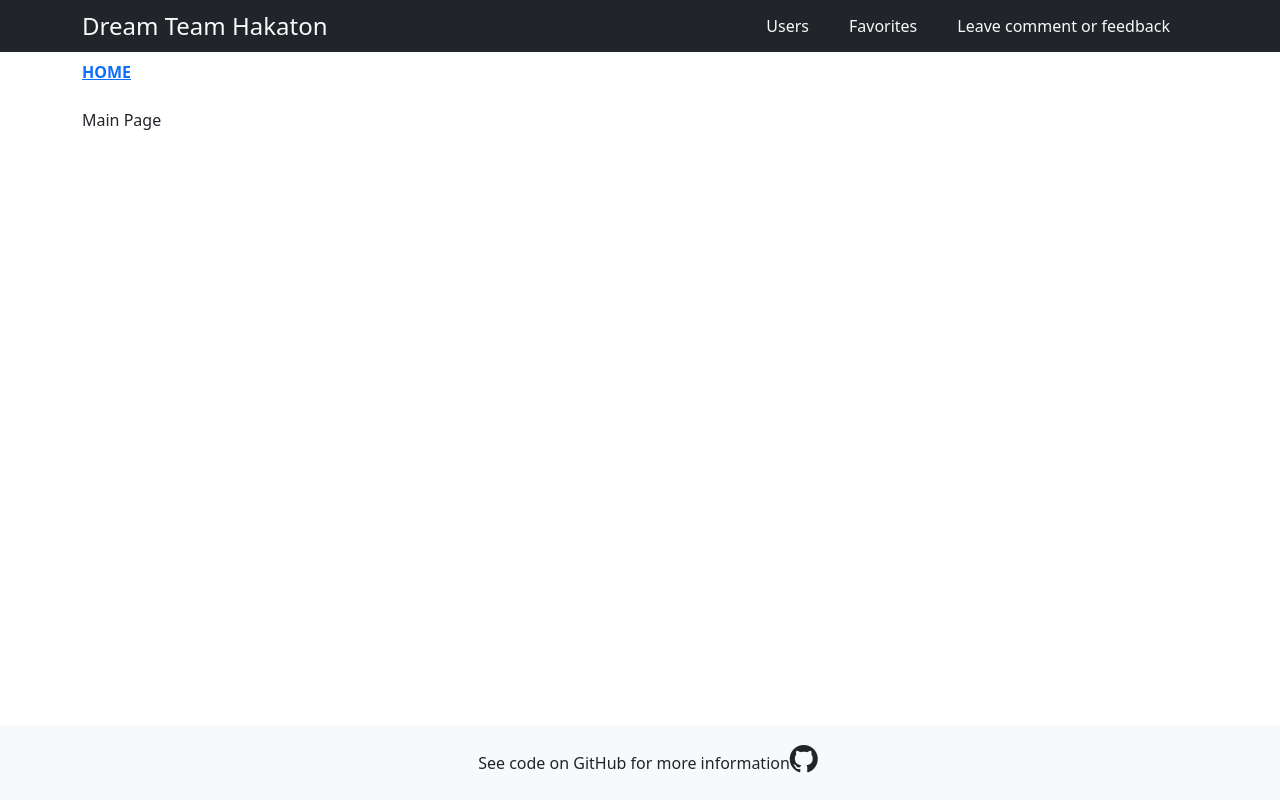
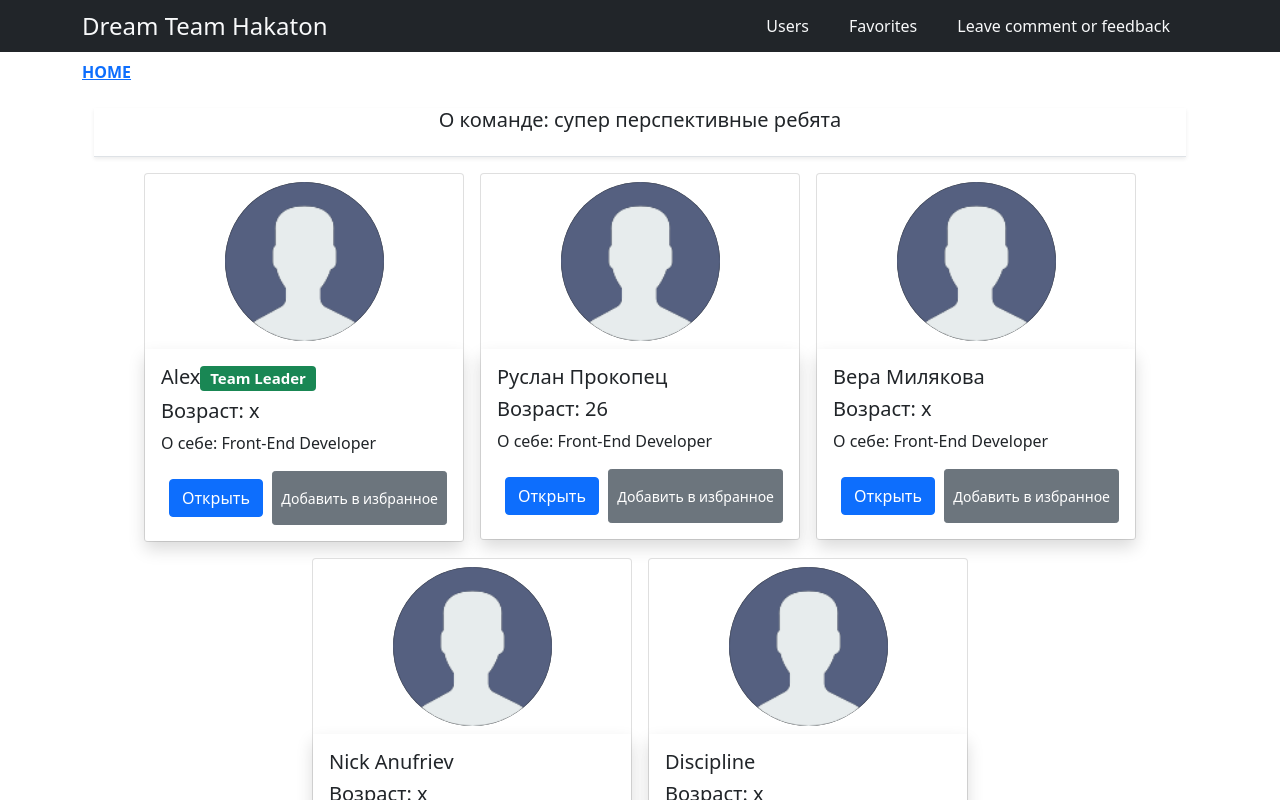
Before and after one commit to orlovaleksandr89/hakaton, a React (Create React App) app: page / in a window 1280 px wide. Shown: the top 800 px of the page. Built offline with nearby package versions, Linux system fonts and the light colour scheme.

Commit message:
Implemented main-page, error-page, simple badge component, data.js for simulate data

```diff
--- /dev/null
+++ b/src/components/Badge.jsx
@@ -0,0 +1,8 @@
+import React from 'react'
+import { Badge } from 'react-bootstrap'
+
+const BadgeMember = ({ color, text }) => {
+  return <Badge bg={color}>{text}</Badge>
+}
+
+export default BadgeMember
--- /dev/null
+++ b/src/components/Member.jsx
@@ -0,0 +1,49 @@
+import React from 'react'
+import { Link } from 'react-router-dom'
+import BadgeMember from './Badge'
+
+const Member = ({ members }) => {
+  const styles = {
+    width: '20rem',
+  }
+  return (
+    <div className="container">
+      <div className="d-flex flex-wrap justify-content-center">
+        {members.map((member) => (
+          <div key={member.id} className="m-2">
+            <div className="card" style={styles}>
+              <img
+                src={member.image}
+                className="img-fluid w-50 bg-dark rounded-circle mx-auto m-2"
+                alt="..."
+              />
+              <div className="card-body shadow">
+                <h5 className="card-title">
+                  {member.name}
+                  {member.isLeader ? (
+                    <BadgeMember color="success" text="Team Leader" />
+                  ) : null}
+                </h5>
+                <h5 className="card-tite">{`Возраст: ` + member.age}</h5>
+                <p class="card-text">{`О себе: ` + member.about}</p>
+                <div className="d-flex justify-content-between">
+                  <Link
+                    to={`users/${member.id}`}
+                    className="btn btn-primary m-2"
+                  >
+                    Открыть
+                  </Link>
+                  <button className="btn btn-sm btn-secondary">
+                    Добавить в избранное
+                  </button>
+                </div>
+              </div>
+            </div>
+          </div>
+        ))}
+      </div>
+    </div>
+  )
+}
+
+export default Member
--- /dev/null
+++ b/src/components/MemberList.jsx
@@ -0,0 +1,17 @@
+import React from 'react'
+import Member from '../components/Member'
+import { members } from '../data/Data'
+
+const MemberList = () => {
+  return (
+    <div className="container">
+      {members.length ? (
+        <Member members={members} />
+      ) : (
+        <h1 className="text-center">Список пуст!</h1>
+      )}
+    </div>
+  )
+}
+
+export default MemberList
--- /dev/null
+++ b/src/data/Data.js
@@ -0,0 +1,84 @@
+import Photo from '../components/Photos/user.png'
+
+export const members = [
+  {
+    id: 1,
+    name: 'Alex',
+    age: 'x',
+    image: Photo,
+    about: 'Front-End Developer',
+    social: {},
+    tasks: '',
+    skills: {
+      HTML: 100,
+      CSS: 100,
+      JavaScript: 100,
+      ReactJS: 100,
+    },
+    isLeader: true,
+  },
+  {
+    id: 2,
+    name: 'Руслан Прокопец',
+    age: 26,
+    image: Photo,
+    about: 'Front-End Developer',
+    social: {},
+    tasks: '',
+    skills: {
+      HTML: 100,
+      CSS: 100,
+      JavaScript: 100,
+      ReactJS: 100,
+    },
+    isLeader: false,
+  },
+  {
+    id: 3,
+    name: 'Вера Милякова',
+    age: 'x',
+    image: Photo,
+    about: 'Front-End Developer',
+    social: {},
+    tasks: '',
+    skills: {
+      HTML: 100,
+      CSS: 100,
+      JavaScript: 100,
+      ReactJS: 100,
+    },
+    isLeader: false,
+  },
+  {
+    id: 4,
+    name: 'Nick Anufriev',
+    age: 'x',
+    image: Photo,
+    about: 'Front-End Developer',
+    social: {},
+    tasks: '',
+    skills: {
+      HTML: 100,
+      CSS: 100,
+      JavaScript: 100,
+      ReactJS: 100,
+    },
+    isLeader: false,
+  },
+  {
+    id: 5,
+    name: 'Discipline',
+    age: 'x',
+    image: Photo,
+    about: 'Front-End Developer',
+    social: {},
+    tasks: '',
+    skills: {
+      HTML: 100,
+      CSS: 100,
+      JavaScript: 100,
+      ReactJS: 100,
+    },
+    isLeader: false,
+  },
+]
--- a/src/pages/AllUsersPage.jsx
+++ b/src/pages/AllUsersPage.jsx
@@ -1,7 +1,8 @@
 import React from 'react'
+import MemberList from '../components/MemberList'
 
 function AllUsersPage() {
-  return <div>All users</div>
+  return <MemberList />
 }
 
 export default AllUsersPage
--- a/src/pages/ErrorPage.jsx
+++ b/src/pages/ErrorPage.jsx
@@ -1,7 +1,20 @@
 import React from 'react'
+import { Link } from 'react-router-dom'
+import { MAIN_ROUTE } from '../utils/const'
 
 function ErrorPage() {
-  return <div>Error Page</div>
+  return (
+    <div className="container hg-100 p-3">
+      <div className="d-flex align-items-center justify-content-center h-100">
+        <h1>Ошибка 404</h1>
+      </div>
+      <div className="d-flex justify-content-center">
+        <Link to={MAIN_ROUTE} className="btn btn-danger">
+          <span>Назад</span>
+        </Link>
+      </div>
+    </div>
+  )
 }
 
 export default ErrorPage
--- a/src/pages/MainPage.jsx
+++ b/src/pages/MainPage.jsx
@@ -1,7 +1,19 @@
 import React from 'react'
+import MemberList from '../components/MemberList'
 
 function MainPage() {
-  return <div>Main Page</div>
+  return (
+    <div className="container">
+      <div className="d-flex flex-column">
+        <div>
+          <h5 className="text-center border-bottom pb-4 shadow-sm">
+            О команде: cупер перспективные ребята
+          </h5>
+        </div>
+      </div>
+      <MemberList />
+    </div>
+  )
 }
 
 export default MainPage
```
Also changed, not shown: src/components/Photos/user.png (added).
